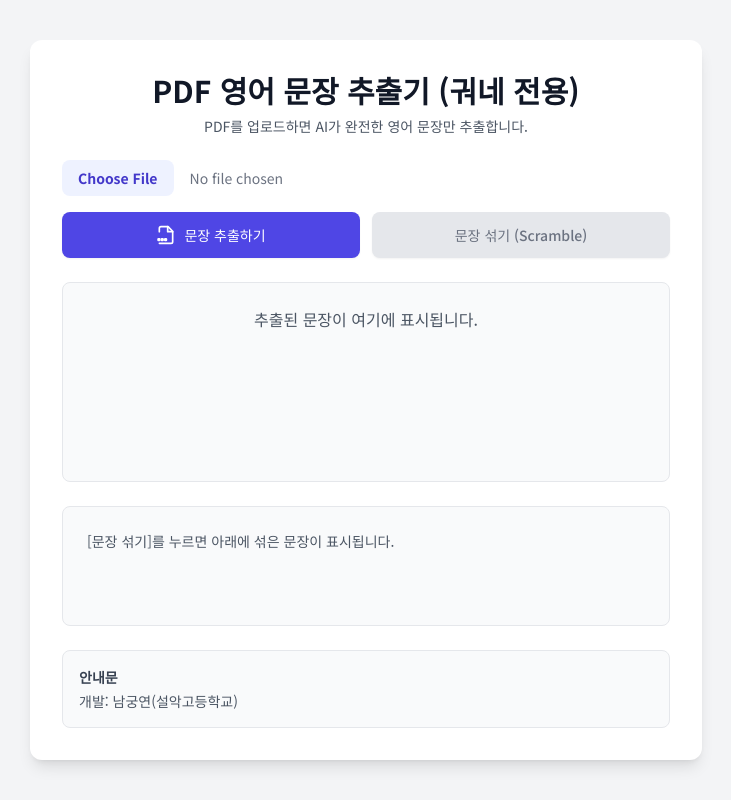
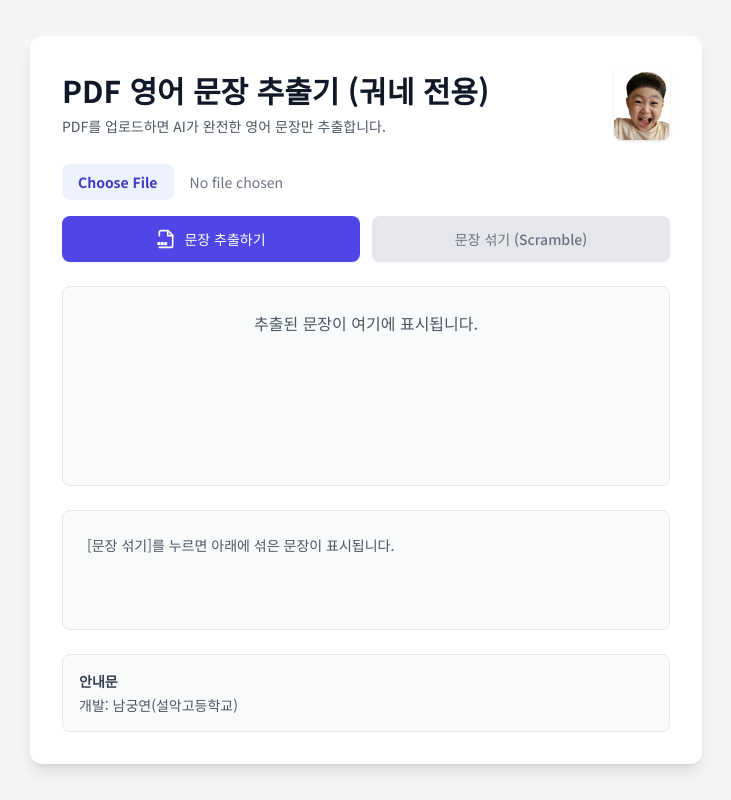
Before and after one commit to ngryun/my-pdf-app, a website: page index.html in a window 1280 px wide. Shown: the whole page, without its empty margins (274-1005 px from the left). Drawn offline with nearby package versions, Linux system fonts and the light colour scheme; a script that the page names is missing.

Commit message:
yoo image
ㅈ

```diff
--- a/index.html
+++ b/index.html
@@ -31,9 +31,16 @@
     <div class="w-full max-w-2xl p-8 space-y-6 bg-white rounded-xl shadow-lg">
 
         <!-- 헤더 -->
-        <div class="text-center">
-            <h1 class="text-3xl font-bold text-gray-900">PDF 영어 문장 추출기 (궈네 전용)</h1>
-            <p class="mt-2 text-sm text-gray-600">PDF를 업로드하면 AI가 완전한 영어 문장만 추출합니다.</p>
+        <div class="sm:flex sm:items-center sm:justify-between text-center sm:text-left">
+            <div>
+                <h1 class="text-3xl font-bold text-gray-900">PDF 영어 문장 추출기 (궈네 전용)</h1>
+                <p class="mt-2 text-sm text-gray-600">PDF를 업로드하면 AI가 완전한 영어 문장만 추출합니다.</p>
+            </div>
+            <img
+                src="image1.png"
+                alt="개발자 이미지"
+                class="mt-4 sm:mt-0 sm:ml-4 rounded-lg shadow object-contain h-[4.5rem] w-auto mx-auto sm:mx-0 shrink-0"
+            />
         </div>
 
         <!-- 파일 업로드 폼 -->
@@ -70,8 +77,10 @@
 
         <!-- 안내문 -->
         <div class="mt-4 p-4 border border-gray-200 rounded-lg bg-gray-50">
-            <h2 class="text-sm font-semibold text-gray-700">안내문</h2>
-            <p class="mt-1 text-sm text-gray-600">개발: 남궁연(설악고등학교)</p>
+            <div>
+                <h2 class="text-sm font-semibold text-gray-700">안내문</h2>
+                <p class="mt-1 text-sm text-gray-600">개발: 남궁연(설악고등학교)</p>
+            </div>
         </div>
     </div>
 
```
Also changed, not shown: image1.png (added).
